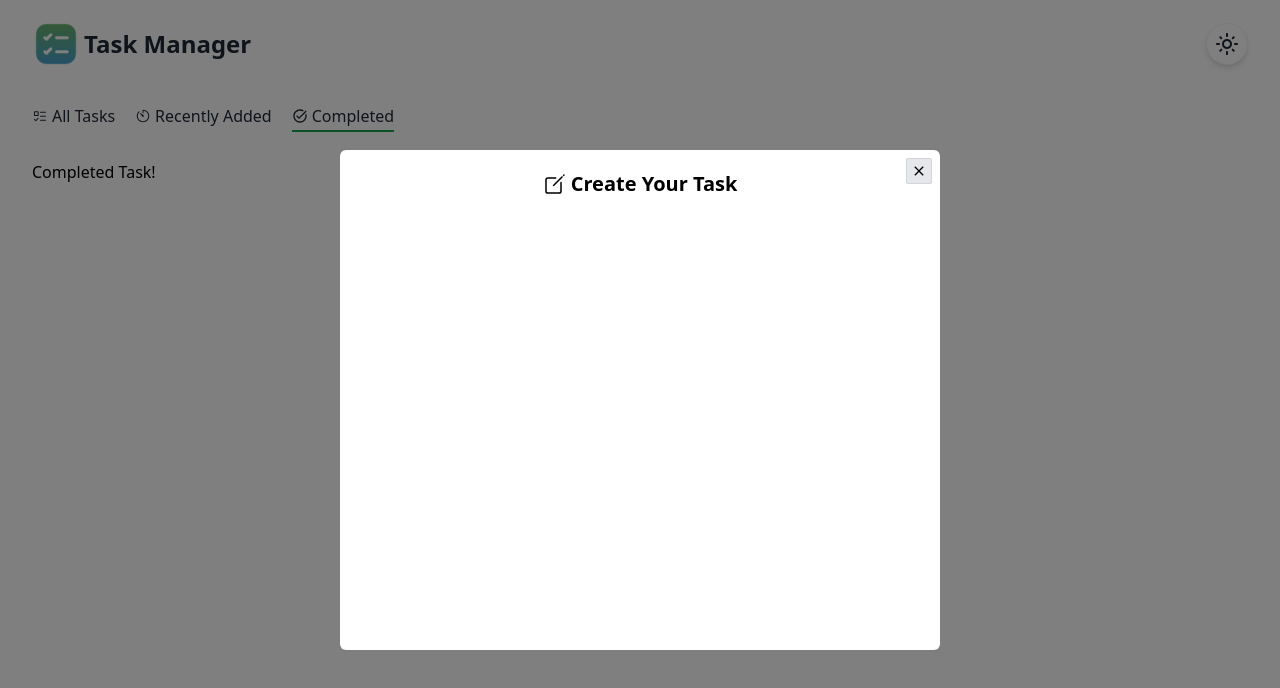
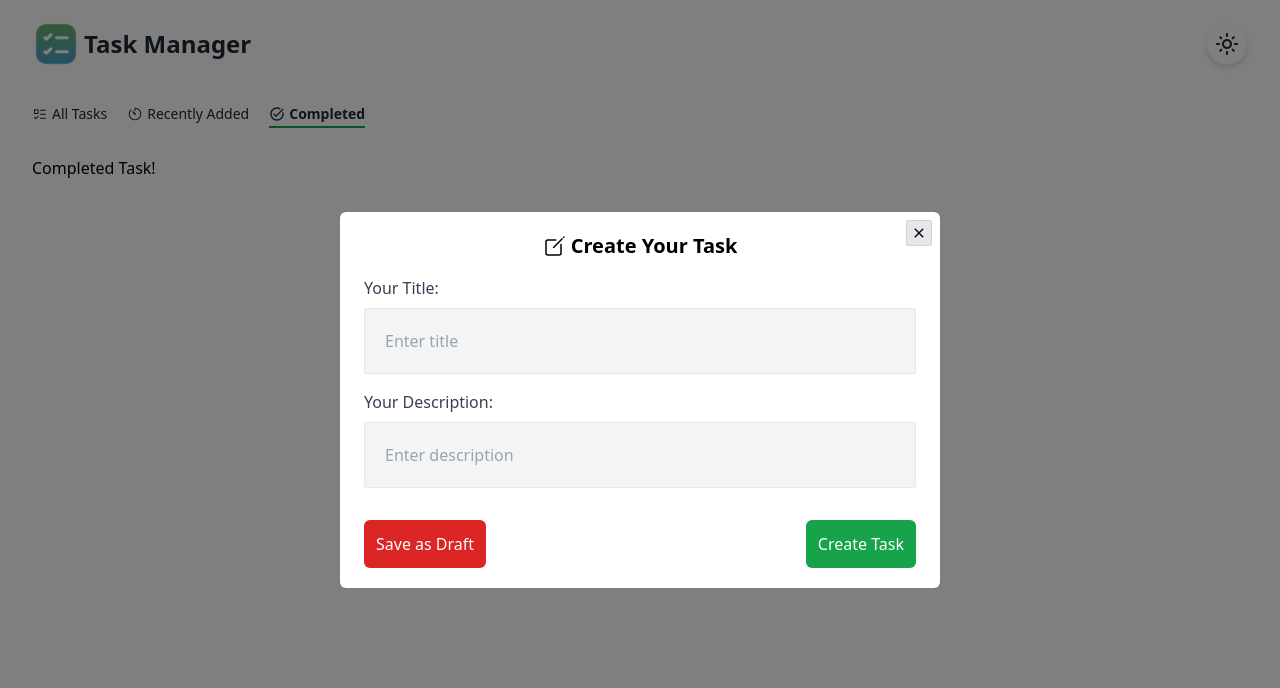
Before and after one commit to juned012/React-Todo-App, a React (Vite) app: page /completed in a window 1280 px wide. Both pictures are taken after a click on the button "Create Task". Shown: the top 688 px of the page. Built offline with nearby package versions, Linux system fonts and the light colour scheme.

Commit message:
Improved design

```diff
--- a/src/components/NavBar.jsx
+++ b/src/components/NavBar.jsx
@@ -20,7 +20,7 @@ const NavBar = () => {
 
   const underlineStyles = (path) => {
     return `absolute bottom-[-4px] left-0 w-full h-0.5 bg-green-600 ${
-      location.pathname === path ? "scale-x-100" : "scale-x-0 "
+      location.pathname === path ? "scale-x-100" : "scale-x-0"
     } transform
           group-hover:scale-x-100 transition-transform duration-300`;
   };
@@ -32,7 +32,7 @@ const NavBar = () => {
           <div className={linkStyles("/")}>
             <p className="flex items-center gap-1">
               <GoTasklist />
-              <span>All Tasks</span>
+              <span className="text-sm">All Tasks</span>
             </p>
             <span className={underlineStyles("/")}></span>
           </div>
@@ -42,18 +42,17 @@ const NavBar = () => {
           <div className={linkStyles("/recent")}>
             <p className="flex items-center gap-1">
               <IoIosTimer />
-              <span>Recently Added</span>
+              <span className="text-sm">Recently Added</span>
             </p>
             <span className={underlineStyles("/recent")}></span>
           </div>
         </Link>
-        <Link to={"/completed"}>
-          <div className="relative cursor-pointer text-gray-800 group">
+        <Link to={"/completed"} onClick={() => setActiveLink("/completed")}>
+          <div className={linkStyles("/completed")}>
             <p className="flex items-center gap-1">
               <MdTaskAlt />
-              <span>Completed</span>
+              <span className="text-sm">Completed</span>
             </p>
-
             <span className={underlineStyles("/completed")}></span>
           </div>
         </Link>
--- a/src/components/TodoEditor.jsx
+++ b/src/components/TodoEditor.jsx
@@ -1,10 +1,16 @@
 import { MdClose } from "react-icons/md";
 import { IoCreateOutline } from "react-icons/io5";
+import { useState } from "react";
 
 const TodoEditor = ({ setIsOpenEditor }) => {
+  const [todos, setTodos] = useState({
+    title: "",
+    description: "",
+  });
+
   return (
     <div className="bg-black fixed z-50 flex justify-center items-center bg-opacity-50 inset-0">
-      <div className="w-[600px] h-[500px] p-5 bg-white relative rounded-md">
+      <div className="w-80 md:w-[600px] p-4 md:py-5 md:px-6 bg-white relative rounded-md">
         <button
           className="absolute right-2 top-2 bg-gray-200 p-1 rounded-sm border border-gray-300"
           onClick={() => setIsOpenEditor(false)}
@@ -16,6 +22,37 @@ const TodoEditor = ({ setIsOpenEditor }) => {
           <h1 className="flex items-center justify-center gap-1 text-xl font-semibold">
             <IoCreateOutline className="text-2xl" /> Create Your Task
           </h1>
+
+          <div className="mt-4">
+            <label htmlFor="title" className="text-base text-gray-700">
+              Your Title:
+            </label>
+            <input
+              type="text"
+              id="title"
+              placeholder="Enter title"
+              className="p-2 rounded-sm md:p-5 w-full bg-gray-100 border outline-none mt-2"
+            />
+          </div>
+          <div className="mt-4">
+            <label htmlFor="description" className="text-base text-gray-700">
+              Your Description:
+            </label>
+            <input
+              type="text"
+              id="description"
+              placeholder="Enter description"
+              className="p-2 rounded-sm md:p-5 w-full bg-gray-100 border outline-none mt-2"
+            />
+          </div>
+          <div className="mt-8 flex justify-between items-center">
+            <button className="p-2 md:p-3 bg-red-600 hover:bg-red-700 transform transition-colors duration-100 text-white rounded-md">
+              Save as Draft
+            </button>
+            <button className="p-2 md:p-3 bg-green-600 hover:bg-green-700 transform transition-colors duration-100 text-white rounded-md">
+              Create Task
+            </button>
+          </div>
         </div>
       </div>
     </div>
--- a/src/context/TodoProvider.jsx
+++ b/src/context/TodoProvider.jsx
@@ -1,7 +1,16 @@
-import { createContext } from "react";
+import { createContext, useState } from "react";
 
 export const TodoContext = createContext();
 
 export const TodoProvider = ({ children }) => {
-  return <TodoContext.Provider>{children}</TodoContext.Provider>;
+  const [todoData, setTodoData] = useState([]);
+
+  const addToTask = (task) => {
+    setTodoData([...task, todoData]);
+  };
+  return (
+    <TodoContext.Provider value={(todoData, addToTask)}>
+      {children}
+    </TodoContext.Provider>
+  );
 };
```
